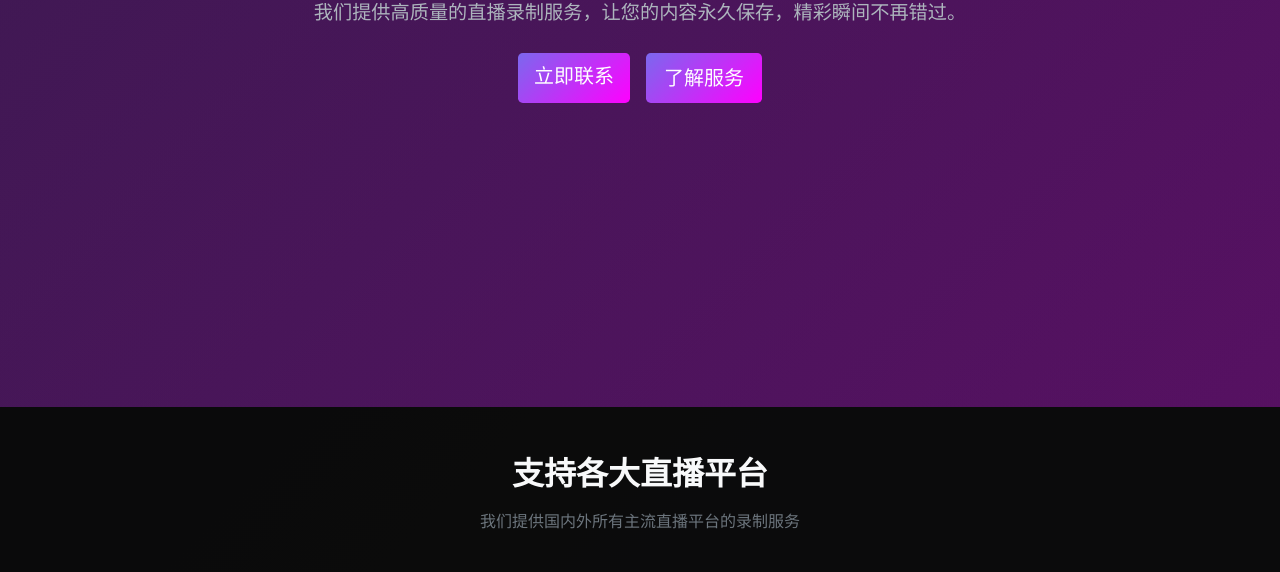
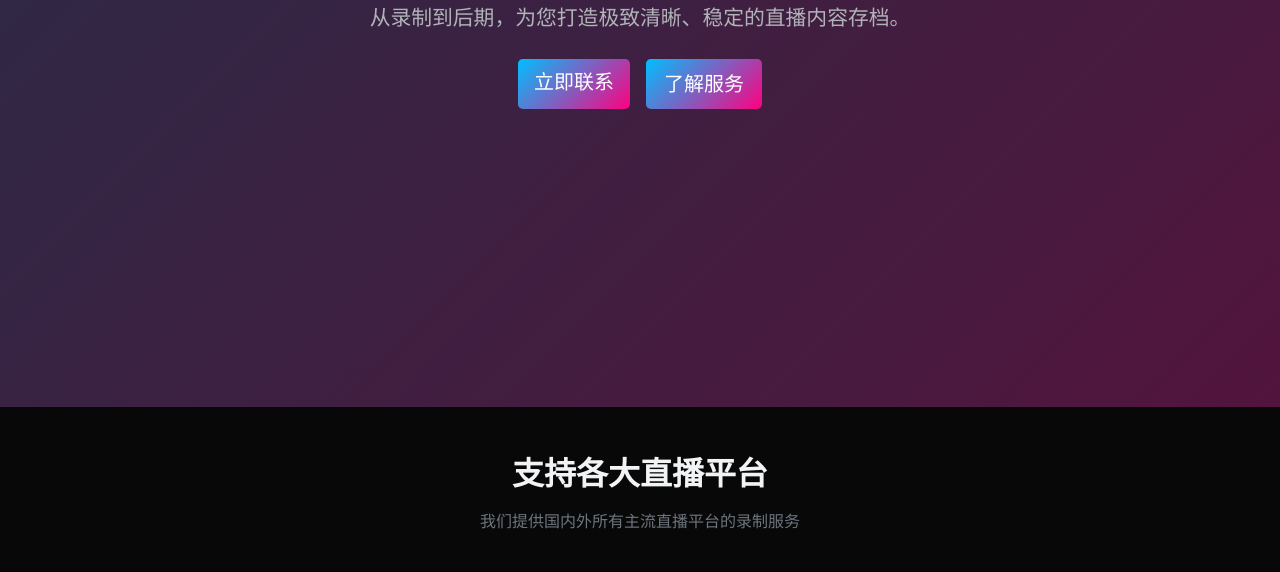
Before and after one commit to Sirkuy/sikry999, a plain HTML site: page index.html in a window 1280 px wide. Shown: the part 393-965 px from the top of the page. Drawn offline with nearby package versions, Linux system fonts and the light colour scheme.

Commit message:
Revamp site design with modern aesthetics

```diff
--- a/css/style.css
+++ b/css/style.css
@@ -1,19 +1,20 @@
 /* Global Styles */
 :root {
-  --primary-color: #7B68EE;      /* Slate Blue */
-  --secondary-color: #FF00FF;    /* Magenta */
-  --dark-bg: #121212;            /* Restored to Almost Black */
-  --darker-bg: #0a0a0a;          /* Restored to Darker Black */
-  --light-text: #f8f9fa;         /* Off White */
-  --gray-text: #adb5bd;          /* Gray */
+  --primary-color: #00bfff;      /* Tech Blue */
+  --secondary-color: #ff0080;    /* Neon Pink */
+  --dark-bg: #111111;            /* Dark background */
+  --darker-bg: #070707;          /* Darker background */
+  --light-text: #f1f3f5;         /* Off White */
+  --gray-text: #b0b3b8;          /* Gray */
   --card-bg: rgba(255, 255, 255, 0.05); /* Translucent White */
+  --glass-border: rgba(255, 255, 255, 0.15); /* Glass border */
   --gradient: linear-gradient(135deg, var(--primary-color), var(--secondary-color));
-  --nav-bg: rgba(10, 10, 10, 0.9); /* Added for navbar only */
+  --nav-bg: rgba(7, 7, 7, 0.9); /* Navbar background */
 }
 
 body {
-  font-family: 'Poppins', sans-serif;
-  background: linear-gradient(135deg, #0a0a0a, #1a1a2e);
+  font-family: 'Space Grotesk', sans-serif;
+  background: linear-gradient(135deg, #0d0d0d, #181a23);
   color: var(--light-text);
   line-height: 1.6;
   min-height: 100vh;
@@ -48,7 +49,7 @@ body {
   left: 0;
   width: 100%;
   height: 100%;
-  background: linear-gradient(135deg, rgba(123, 104, 238, 0.3), rgba(255,0,255,0.3));
+  background: linear-gradient(135deg, rgba(0,191,255,0.3), rgba(255,0,128,0.3));
   background-size: 200% 200%;
   animation: gradientShift 15s ease infinite;
   z-index: 0;
@@ -61,12 +62,12 @@ body {
 
 .hero h1 {
   font-weight: 700;
-  font-size: 3.5rem;
+  font-size: 4rem;
   margin-bottom: 20px;
 }
 
 .hero p {
-  font-size: 1.2rem;
+  font-size: 1.3rem;
   color: var(--gray-text);
   margin-bottom: 30px;
 }
@@ -108,10 +109,11 @@ body {
 /* Cards */
 .card {
   background-color: var(--card-bg);
-  border: none;
-  border-radius: 15px;
-  overflow: visible; /* 改为visible以显示标签 */
+  border-radius: 20px;
+  overflow: visible; /* allow badges */
   transition: all 0.3s ease;
+  backdrop-filter: blur(15px);
+  border: 1px solid var(--glass-border);
 }
 
 .card:hover {
--- a/index.html
+++ b/index.html
@@ -9,7 +9,7 @@
     <!-- Font Awesome -->
     <link rel="stylesheet" href="https://cdnjs.cloudflare.com/ajax/libs/font-awesome/6.0.0-beta3/css/all.min.css">
     <!-- Google Fonts -->
-    <link href="https://fonts.googleapis.com/css2?family=Poppins:wght@300;400;500;600;700&display=swap" rel="stylesheet">
+    <link href="https://fonts.googleapis.com/css2?family=Space+Grotesk:wght@400;500;600;700&display=swap" rel="stylesheet">
     <!-- Custom CSS -->
     <link rel="stylesheet" href="css/style.css">
 </head>
@@ -47,8 +47,8 @@
         <div class="container hero-content">
             <div class="row justify-content-center">
                 <div class="col-lg-8 text-center fade-in">
-                    <h1 class="glow">专业<span class="text-gradient">直播录制</span>服务</h1>
-                    <p class="lead mb-4">我们提供高质量的直播录制服务，让您的内容永久保存，精彩瞬间不再错过。</p>
+                    <h1 class="glow">领先的<span class="text-gradient">直播录制</span>方案</h1>
+                    <p class="lead mb-4">从录制到后期，为您打造极致清晰、稳定的直播内容存档。</p>
                     <div class="d-flex gap-3 justify-content-center">
                         <a href="contact.html" class="btn btn-gradient glow btn-lg">立即联系</a>
                         <a href="services.html" class="btn btn-outline-gradient glow btn-lg">了解服务</a>
```
Also changed, not shown: contact.html (+3 -3 lines), pricing.html (+2 -2 lines), services.html (+3 -3 lines).
